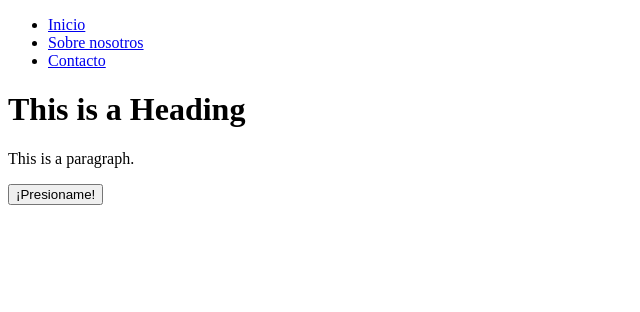
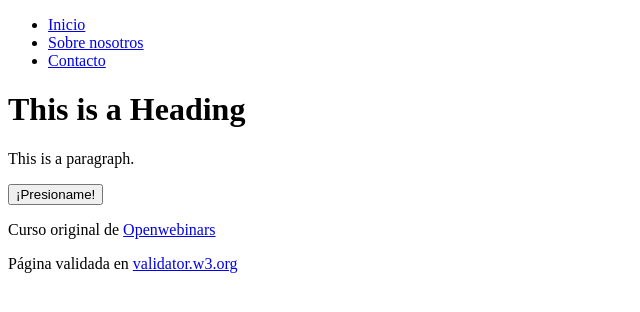
Before and after one commit to 2000ama/HLC_p01, a plain HTML site: page index.html in a window 1280 px wide. Shown: the whole page, without its empty margins (0-640 px from the left). Drawn offline with Linux system fonts and the light colour scheme.

Commit message:
Añadido footer

```diff
--- a/index.html
+++ b/index.html
@@ -21,5 +21,9 @@
 		<p>This is a paragraph.</p>
 		<script src="prueba.js"></script>
 		<button onclick="createParagraph()">¡Presioname!</button>
+		<footer>
+			<p>Curso original de <a href="https://openwebinars.net/academia/portada/javascript-principiantes/">Openwebinars</a></p>
+			<p>Página validada en <a href="https://validator.w3.org/">validator.w3.org</a></p>
+		</footer>
 	</body>
 </html>
```
